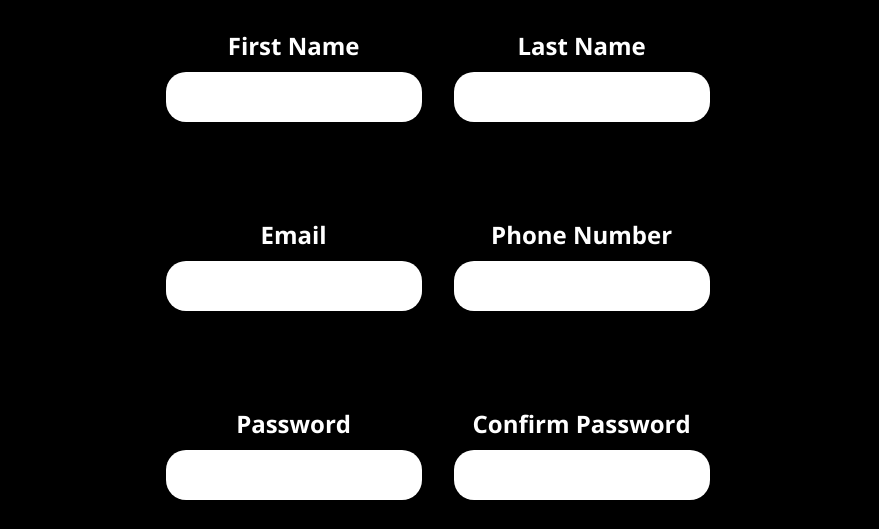
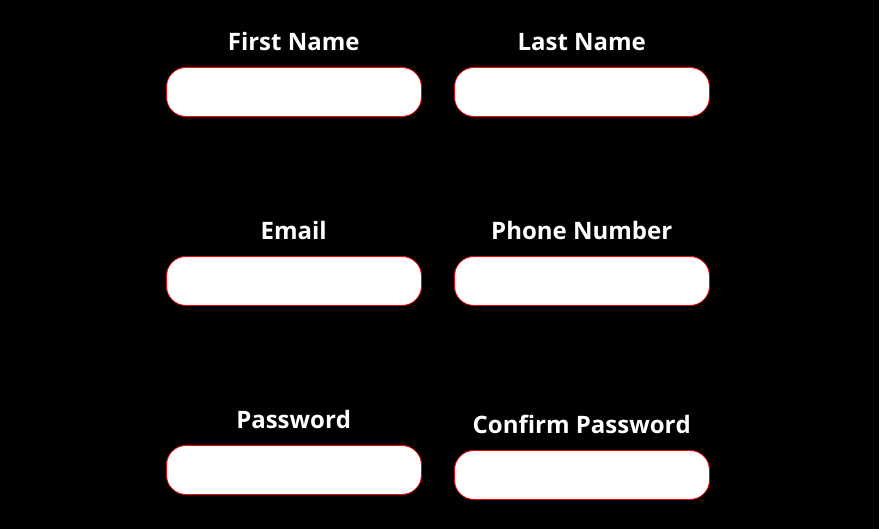
Before and after one commit to AleksandrukZakhar/Sign-Up-Form, a plain HTML site: page index.html in a window 1280 px wide. Shown: the part 214-743 px from the top of the page, 388-1280 px from the left. Drawn offline with nearby package versions, Linux system fonts and the light colour scheme.

Commit message:
Add validation

```diff
--- a/index.html
+++ b/index.html
@@ -29,27 +29,44 @@
           <div class="form-container">
             <div class="input-container">
               <label for="first-name">First Name</label>
-              <input type="text" id="first-name" />
+              <input
+                type="text"
+                id="first-name"
+                minlength="3"
+                maxlength="14"
+                pattern="{/[a-z]/gi}"
+                title="Enter a valid first name example John"
+                required
+              />
             </div>
             <div class="input-container">
               <label for="last-name">Last Name</label>
-              <input type="text" id="last-name" />
+              <input
+                type="text"
+                id="last-name"
+                minlength="3"
+                maxlength="18"
+                pattern="{/[a-z]/gi}"
+                title="Enter a valid last name example Doe"
+                required
+              />
             </div>
             <div class="input-container">
               <label for="email">Email</label>
-              <input type="email" id="email" />
+              <input type="email" id="email" required />
             </div>
             <div class="input-container">
               <label for="phone">Phone Number</label>
-              <input type="tel" id="phone" />
+              <input type="tel" id="phone" required />
             </div>
             <div class="input-container">
               <label for="pass">Password</label>
-              <input type="password" id="pass" />
+              <input type="password" id="pass" minlength="4" required />
+              <div id="error"></div>
             </div>
             <div class="input-container">
               <label for="confirm">Confirm Password</label>
-              <input type="password" id="confirm" />
+              <input type="password" id="confirm" minlength="4" required />
             </div>
           </div>
           <button type="submit" class="submit">Create Account</button>
--- a/index.js
+++ b/index.js
@@ -0,0 +1,12 @@
+const form = document.querySelector("form");
+const pass = document.getElementById("pass");
+const confirm = document.getElementById("confirm");
+const error = document.getElementById("error");
+
+form.addEventListener("submit", (e) => {
+  if (pass.value === confirm.value) return;
+
+  e.preventDefault();
+
+  error.textContent = "Passwords do not match";
+});
--- a/styles.scss
+++ b/styles.scss
@@ -96,10 +96,20 @@ $white-primary: hsl(0, 0%, 100%);
                     width: 20vw;
                     height: 50px;
                     text-align: center;
+                    color: $black-primary;
 
                     &::placeholder {
                       padding-left: 10px;
                     }
+
+                    &:invalid {
+                        border: 1px solid hsl(0, 100%, 50%);
+                    }
+                  }
+
+                  #error {
+                    color: red;
+                    position: relative;
                   }
             }
         }
```
Also changed, not shown: styles.css, 1 other file.
